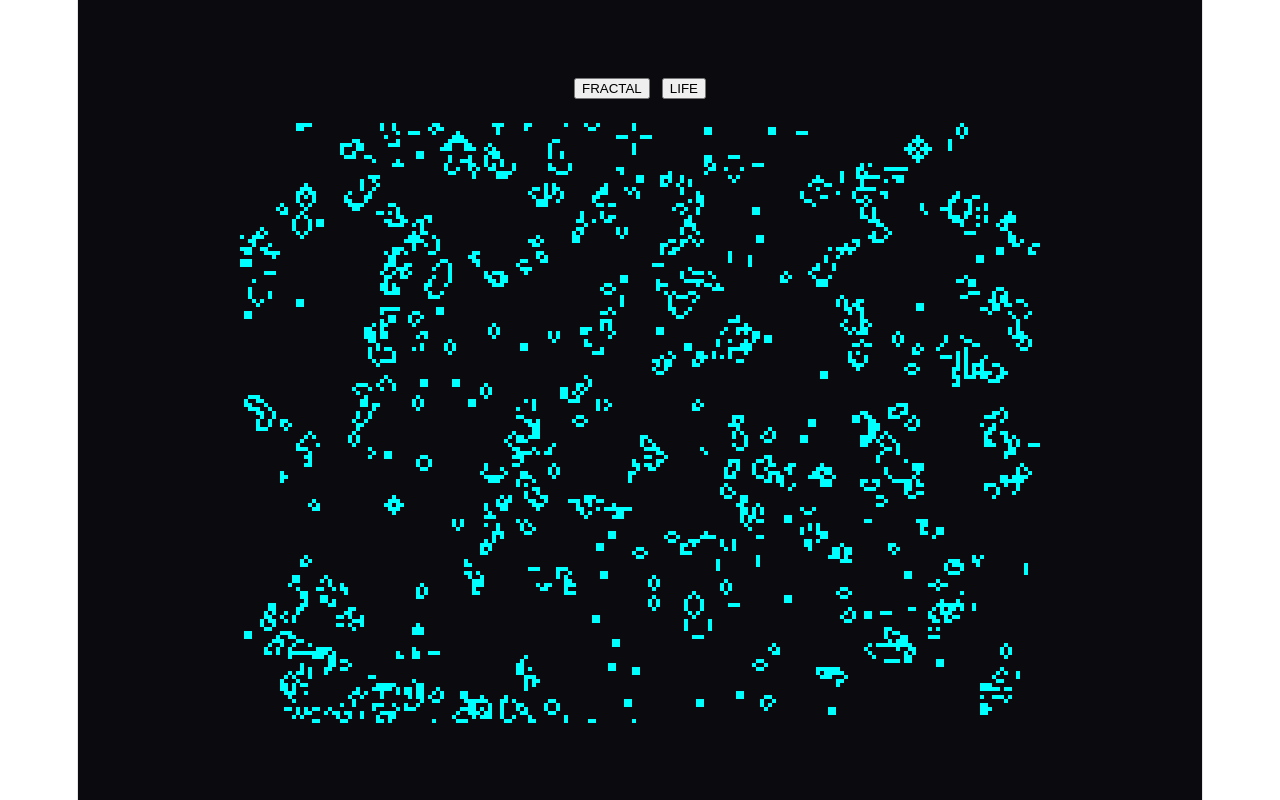
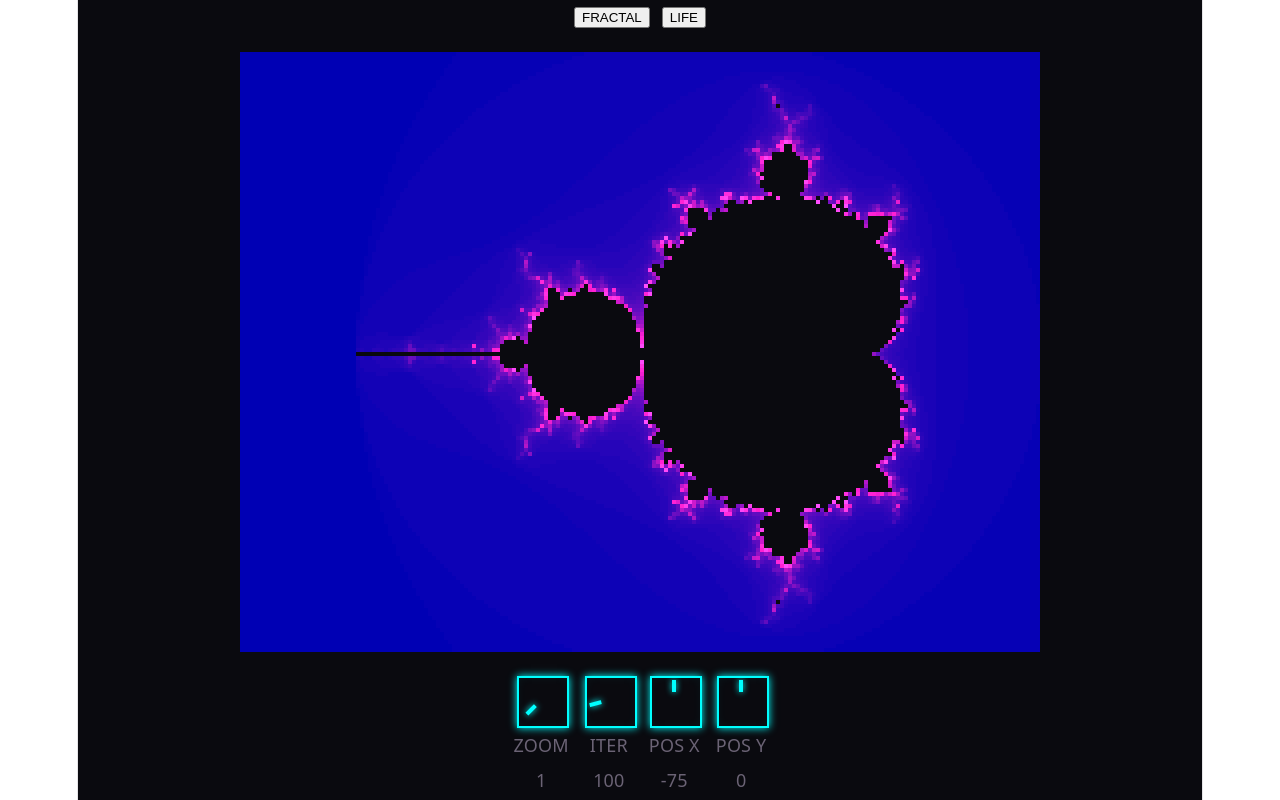
Before and after one commit to BeatrizMarGar/nadir-fractal-engine, a React (Vite) app in the folder frontend/: page / in a window 1280 px wide. Both pictures are taken after a click on the button "FRACTAL". Built offline with nearby package versions, Linux system fonts and the light colour scheme.

Commit message:
feat: add fractal navigation controls (zoom, iterations, position)

```diff
--- a/frontend/src/App.tsx
+++ b/frontend/src/App.tsx
@@ -1,7 +1,8 @@
 import { useEffect, useRef, useState } from 'react';
 import { randomGrid, nextGeneration } from './engine/automata/gameOfLife';
-import { renderMatrix } from './engine/renderer';
+import { renderMatrix, vaporwave } from './engine/renderer';
 import type { ColorPalette } from './engine/renderer';
+import { computeMandelbrot } from './engine/fractals/mandelbrot';
 import './components/nfe-knob/nfe-knob';
 
 declare module 'react' {
@@ -29,14 +30,30 @@ const gameOfLifePalette: ColorPalette = (cell) => {
 function App() {
   const canvasRef = useRef<HTMLCanvasElement>(null);
   const gridRef = useRef(randomGrid(GRID_WIDTH, GRID_HEIGHT, 0.3));
-  const knobRef = useRef<HTMLElement>(null);
+  const fractalZoomRef = useRef(1);
   const speedRef = useRef(FRAMES_PER_STEP);
   const [mode, setMode] = useState<'fractal' | 'life'>('life');
+  const [renderTick, setRenderTick] = useState(0);
+  const iterationsRef = useRef(100);
+  const centerXRef = useRef(-0.75);
+  const centerYRef = useRef(0);
 
   useEffect(() => {
     const canvas = canvasRef.current;
     if (canvas === null) return;
 
+    if (mode === 'fractal') {
+      const matrix = computeMandelbrot({
+        width: GRID_WIDTH,
+        height: GRID_HEIGHT,
+        maxIterations: iterationsRef.current,
+        centerX: centerXRef.current,
+        centerY: centerYRef.current,
+        zoom: fractalZoomRef.current
+      });
+      renderMatrix(canvas, matrix, iterationsRef.current, vaporwave);
+      return;
+    }
     let frameCount = 0;
     let animationId = 0;
 
@@ -55,16 +72,52 @@ function App() {
     animationId = requestAnimationFrame(animate);
 
     return () => cancelAnimationFrame(animationId);
-  }, []);
+  }, [mode, renderTick]);
 
   const knobCallbackRef = (knob: HTMLElement | null) => {
-      if (knob === null) return;   // desmontaje — no hacemos nada
+    if (knob === null) return;
 
     const handler = (e: Event) => {
       const detail = (e as CustomEvent).detail;
       speedRef.current = 21 - detail.value;
     };
 
+    knob.addEventListener('nfe-change', handler);
+  };
+
+  const zoomCallbackRef = (knob: HTMLElement | null) => {
+    if (knob === null) return;
+    const handler = (e: Event) => {
+      fractalZoomRef.current = (e as CustomEvent).detail.value;
+      setRenderTick(t => t + 1);
+    };
+    knob.addEventListener('nfe-change', handler);
+  };
+
+  const iterCallbackRef = (knob: HTMLElement | null) => {
+    if (knob === null) return;
+    const handler = (e: Event) => {
+      iterationsRef.current = (e as CustomEvent).detail.value;
+      setRenderTick(t => t + 1);
+    };
+    knob.addEventListener('nfe-change', handler);
+  };
+
+  const xCallbackRef = (knob: HTMLElement | null) => {
+    if (knob === null) return;
+    const handler = (e: Event) => {
+      centerXRef.current = (e as CustomEvent).detail.value / 100;
+      setRenderTick(t => t + 1);
+    };
+    knob.addEventListener('nfe-change', handler);
+  };
+
+  const yCallbackRef = (knob: HTMLElement | null) => {
+    if (knob === null) return;
+    const handler = (e: Event) => {
+      centerYRef.current = (e as CustomEvent).detail.value / 100;
+      setRenderTick(t => t + 1);
+    };
     knob.addEventListener('nfe-change', handler);
   };
 
@@ -82,8 +135,20 @@ function App() {
         height={GRID_HEIGHT}
         style={{ width: '800px', height: '600px', imageRendering: 'pixelated' }}
       />
+
       {mode === 'life' && (
         <nfe-knob ref={knobCallbackRef} value="15" min="1" max="20" label="SPEED"></nfe-knob>
+      )}
+
+      {mode === 'fractal' && (
+        <div style={{ display: 'flex', gap: '16px' }}>
+
+        <nfe-knob ref={zoomCallbackRef} min="1" max="50" value="1" label="ZOOM"></nfe-knob>
+        <nfe-knob ref={iterCallbackRef} min="50" max="500" value="100" label="ITER"></nfe-knob>
+        <nfe-knob ref={xCallbackRef} min="-250" max="100" value="-75" label="POS X"></nfe-knob>
+        <nfe-knob ref={yCallbackRef} min="-125" max="125" value="0" label="POS Y"></nfe-knob>
+
+        </div>
       )}
     </div>
   );
```
Lines whose indentation alone changed are shown as unchanged.
